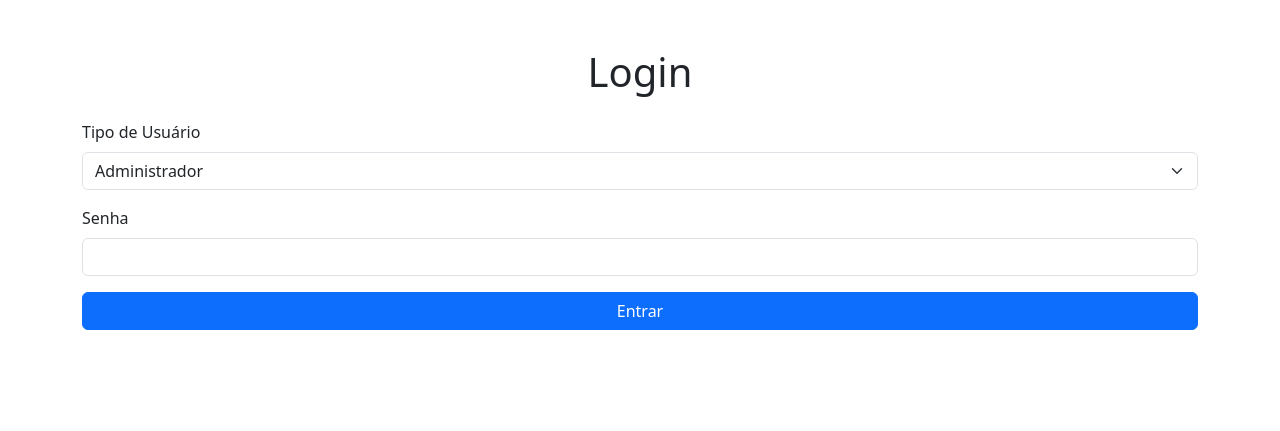
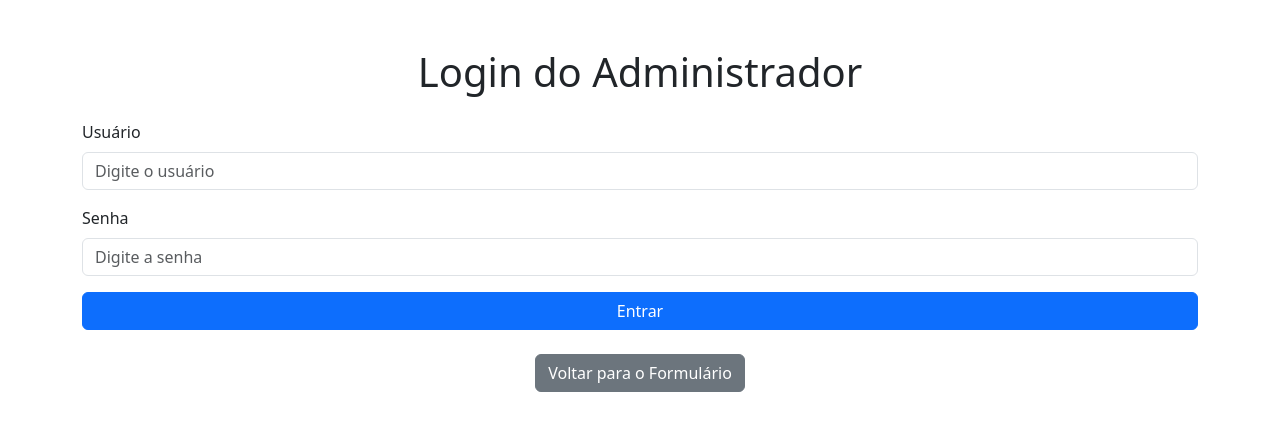
Before and after one commit to PauloPanelli/agendacabelo, a Flask app: page /login in a window 1280 px wide. Shown: the top 431 px of the page. Run offline with Flask 3, Linux system fonts and the light colour scheme.

Commit message:
Foi colocado area de login e opção de voltar para o formulário

```diff
--- a/app.py
+++ b/app.py
@@ -82,7 +82,8 @@ def agendar():
         agendamentos[dia] = {}
 
     if hora in agendamentos[dia]:
-        return "Horário já agendado!", 400
+        flash("Horário já agendado! Por favor, escolha outro horário.")
+        return redirect(url_for('index'))
 
     agendamentos[dia][hora] = {
         'cliente': nome,
@@ -91,7 +92,7 @@ def agendar():
         'valor': valores_cortes[tipo_corte]  # Adiciona o valor do corte
     }
 
-    # Após agendar, redireciona para a página de sucesso
+    # Redireciona para a página de sucesso
     return redirect(url_for('sucesso'))
 
 @app.route('/cancelar', methods=['POST'])
--- a/templates/login.html
+++ b/templates/login.html
@@ -3,56 +3,30 @@
 <head>
     <meta charset="UTF-8">
     <meta name="viewport" content="width=device-width, initial-scale=1.0">
-    <title>Login</title>
+    <title>Login do Administrador</title>
     <link href="https://cdn.jsdelivr.net/npm/bootstrap@5.3.0/dist/css/bootstrap.min.css" rel="stylesheet">
 </head>
 <body>
     <div class="container py-5">
-        <h1 class="text-center mb-4">Login</h1>
-        <form method="post">
+        <h1 class="text-center mb-4">Login do Administrador</h1>
+
+        <!-- Formulário de login -->
+        <form method="post" action="{{ url_for('login') }}">
             <div class="mb-3">
-                <label for="usuario" class="form-label">Tipo de Usuário</label>
-                <select class="form-select" id="usuario" name="usuario" required>
-                    <option value="admin">Administrador</option>
-
-                </select>
+                <label for="usuario" class="form-label">Usuário</label>
+                <input type="text" class="form-control" id="usuario" name="usuario" placeholder="Digite o usuário" required>
             </div>
-            <div id="admin-fields" style="display: none;">
-                <div class="mb-3">
-                    <label for="senha" class="form-label">Senha</label>
-                    <input type="password" class="form-control" id="senha" name="senha">
-                </div>
-            </div>
-            <div id="cliente-fields" style="display: none;">
-                <div class="mb-3">
-                    <label for="telefone" class="form-label">Telefone</label>
-                    <input type="text" class="form-control" id="telefone" name="telefone">
-                </div>
+            <div class="mb-3">
+                <label for="senha" class="form-label">Senha</label>
+                <input type="password" class="form-control" id="senha" name="senha" placeholder="Digite a senha" required>
             </div>
             <button type="submit" class="btn btn-primary w-100">Entrar</button>
         </form>
+
+        <!-- Botão para voltar ao formulário -->
+        <div class="text-center mt-4">
+            <a href="{{ url_for('index') }}" class="btn btn-secondary">Voltar para o Formulário</a>
+        </div>
     </div>
-    <script>
-        const usuarioSelect = document.getElementById('usuario');
-        const adminFields = document.getElementById('admin-fields');
-        const clienteFields = document.getElementById('cliente-fields');
-
-        usuarioSelect.addEventListener('change', function () {
-            if (this.value === 'admin') {
-                adminFields.style.display = 'block';
-                clienteFields.style.display = 'none';
-            } else {
-                adminFields.style.display = 'none';
-                clienteFields.style.display = 'block';
-            }
-        });
-
-        // Exibe os campos corretos ao carregar a página
-        if (usuarioSelect.value === 'admin') {
-            adminFields.style.display = 'block';
-        } else {
-            clienteFields.style.display = 'block';
-        }
-    </script>
 </body>
 </html>
```
Also changed, not shown: templates/cliente.html (+19 -0 lines), templates/sucesso.html (+4 -4 lines).
